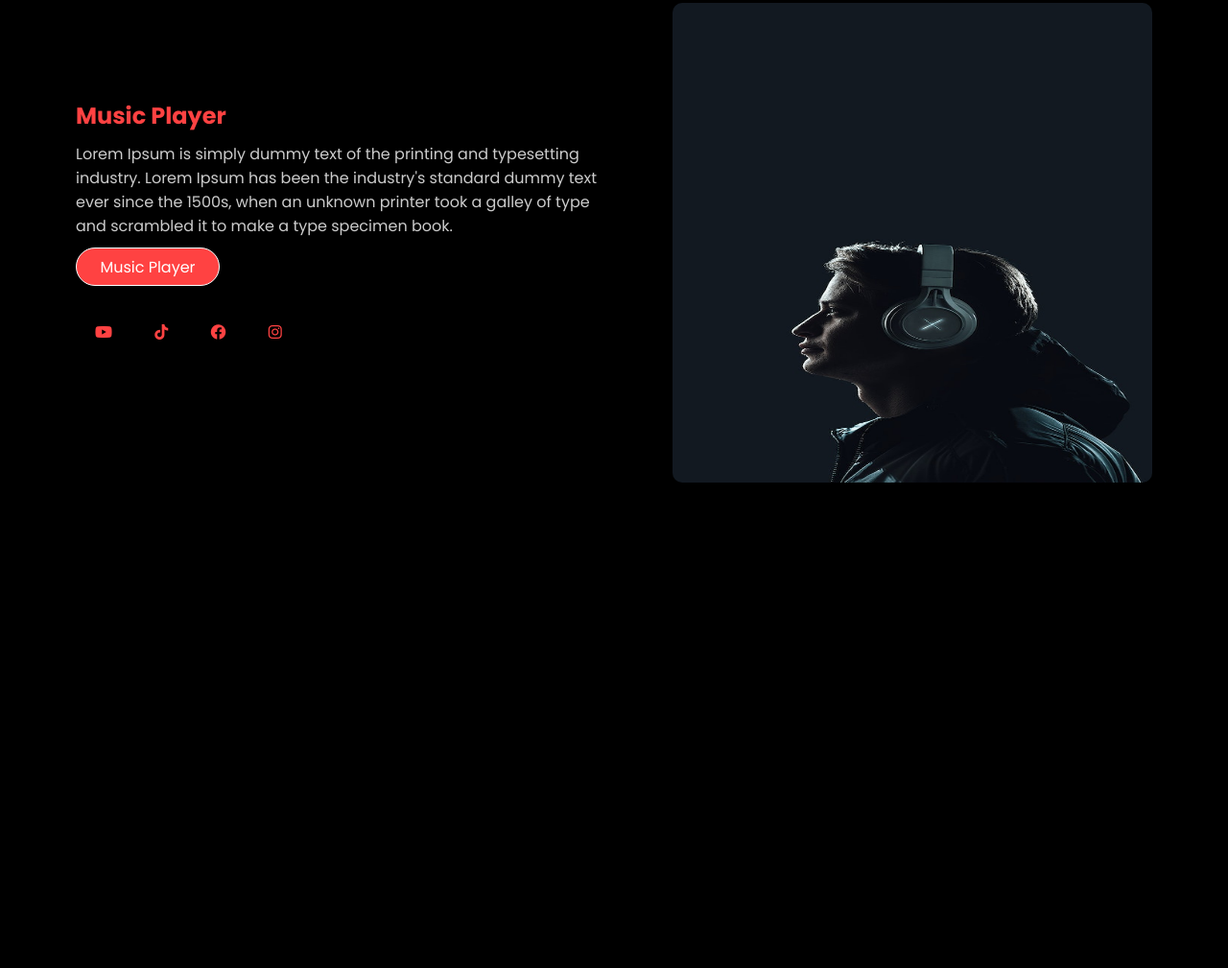
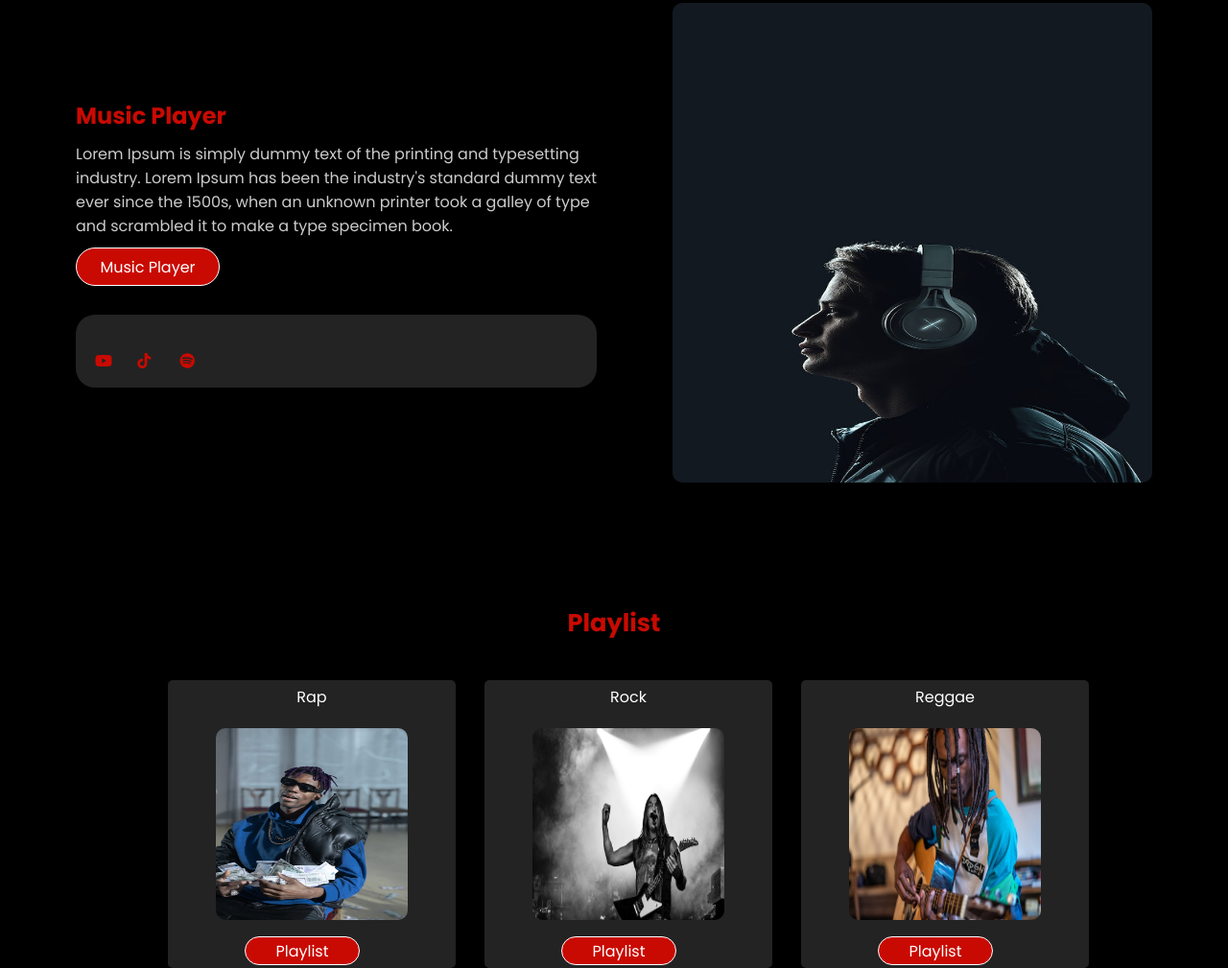
Before and after one commit to ramoncodevale/Music-player, a plain HTML site: page index.html in a window 1280 px wide. Shown: the part 173-1182 px from the top of the page at 96% size. Before the commit the page ends 800 px from the top, so only its background shows below. Drawn offline with Linux system fonts and the light colour scheme.

Commit message:
add playlist

```diff
--- a/css/styles.css
+++ b/css/styles.css
@@ -11,7 +11,7 @@
   --text-color: #fff;
   --background-color: #000000;
   --background-header: #232323;
-  --color-secondary: #ff4242;
+  --color-secondary: #c90a02;
   --color-text-secondary: #ccc;
 }
 
@@ -56,7 +56,7 @@ header {
 .container-music {
   display: flex;
   flex-direction: column;
-  margin-top:  100px;
+  margin-top: 100px;
 }
 
 .titulo-musica {
@@ -87,14 +87,79 @@ header {
   background-color: var(--background-header);
 }
 
+.icons-music {
+  background-color: var(--background-header);
+  border-radius: 20px;
+  margin-top: 30px;
+}
+
 .icons {
+  width: 20px;
   margin-top: 20px;
   padding: 20px;
   color: var(--color-secondary);
 }
 
 .img-phone {
-    width: 500px;
-    height:500px;
-    border-radius: 10px;
+  width: 500px;
+  height: 500px;
+  border-radius: 10px;
 }
+
+/* Container Playlist */
+.container-2 {
+  margin-top: 120px;
+
+}
+
+.titulo-playlist {
+  text-align: center;
+  color: var(--color-secondary);
+  font-size: 1.6rem;
+}
+
+.container-card-playlist {
+  display: grid;
+  grid-template-columns: auto auto auto;
+  justify-content: center;
+}
+
+.music {
+  text-align: center;
+  margin-top: 5px;
+}
+
+.card-playlist {
+  width: 300px;
+  height: 300px;
+  background-color: var(--background-header);
+  border-radius: 5px;
+  margin-top: 40px;
+  margin-left: 30px;
+
+}
+
+.img-music {
+  width: 200px;
+  height: 200px;
+  margin-left: 50px;
+  margin-top: 20px;
+  border-radius: 10px;
+}
+
+.btn-playlist {
+  width: 120px;
+  height: 30px;
+  background-color: var(--color-secondary);
+  color: var(--text-color);
+  border: 1px solid var(--text-color);
+  border-radius: 15px;
+  font-size: 1rem;
+  margin-top: 10px;
+  margin-left: 80px;
+}
+
+.btn-playlist:hover {
+  background-color: var(--background-header);
+  transition: .4s;
+}
--- a/index.html
+++ b/index.html
@@ -19,8 +19,7 @@
       <h1 class="logo">Music Player</h1>
       <ul class="navbar">
         <li><a class="links" href="#">Music</a></li>
-        <li><a class="links" href="#">Album</a></li>
-        <li><a class="links" href="#">Sign in</a></li>
+        <li><a class="links" href="#">Playlist</a></li>
         <li><a class="links" href="#">Login in</a></li>
         <li><a class="links" href="#">Register</a></li>
       </ul>
@@ -45,14 +44,35 @@
           <div class="icons-music">
             <i class="fa-brands fa-youtube icons"></i>
             <i class="fa-brands fa-tiktok icons"></i>
-            <i class="fa-brands fa-facebook icons"></i>
-            <i class="fa-brands fa-instagram icons"></i>
+            <i class="fa-brands fa-spotify icons"></i>
           </div>
         </div>
         <div class="img-container">
           <img class="img-phone" src="./img/phone-music.jpg" alt="img Music" />
         </div>
       </section>
+      <section class="container-2">
+        <h1 class="titulo-playlist">Playlist</h1>
+        <div class="container-card-playlist">
+          <div class="card-playlist">
+            <p class="music">Rap</p>
+            <img class="img-music" src="./img/rap.jpg" alt="img rap" />
+            <button class="btn-playlist">Playlist</button>
+          </div>
+
+          <div class="card-playlist">
+            <p class="music">Rock</p>
+            <img class="img-music" src="./img/rock.jpg" alt="img rap" />
+            <button class="btn-playlist">Playlist</button>
+          </div>
+
+          <div class="card-playlist">
+            <p class="music">Reggae</p>
+            <img class="img-music" src="./img/reggae.jpg" alt="img rap" />
+            <button class="btn-playlist">Playlist</button>
+          </div>
+        </div>
+      </section>
     </main>
   </body>
 </html>
```
Also changed, not shown: img/rap.jpg (added), img/reggae.jpg (added), img/rock.jpg (added).
